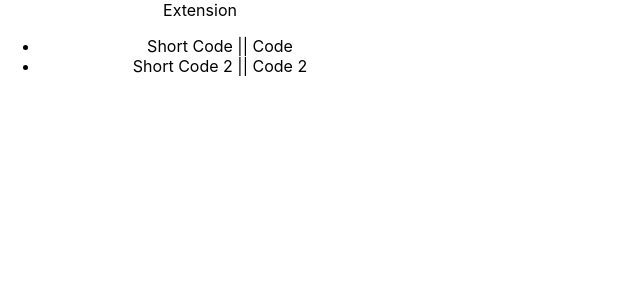
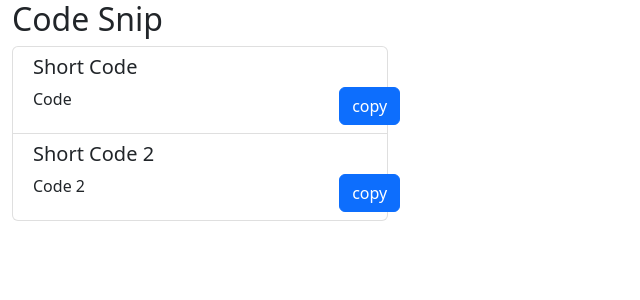
Before and after one commit to raaz9711/chroem_ext, a React (Create React App) app: page / in a window 1280 px wide. Shown: the top 300 px of the page, without its empty margins (0-640 px from the left). Built offline with nearby package versions, Linux system fonts and the light colour scheme.

Commit message:
adding copy snip code

```diff
--- a/package.json
+++ b/package.json
@@ -6,6 +6,7 @@
     "@testing-library/jest-dom": "^5.16.5",
     "@testing-library/react": "^13.4.0",
     "@testing-library/user-event": "^13.5.0",
+    "bootstrap": "^5.2.2",
     "react": "^18.2.0",
     "react-dom": "^18.2.0",
     "react-scripts": "5.0.1",
@@ -16,7 +17,7 @@
     "build": "react-scripts build",
     "test": "react-scripts test",
     "eject": "react-scripts eject",
-    "build-script":"./scripts/build.sh"
+    "build-script": "./scripts/build.sh"
   },
   "eslintConfig": {
     "extends": [
--- a/src/App.js
+++ b/src/App.js
@@ -1,11 +1,43 @@
 import './App.css';
 import code from './codesnip/code';
-function App() {
+const App = () => {
+  const List = ({meta},onClick) => {
+    console.log(meta,onClick)
+   const {id,shortcode,code} = meta
+    return(
+      <li className='list-group-item p-2'>
+        <div className='row container'>
+        <h5>{shortcode}</h5>
+        <div className='col-11' id = {'copy-'+id}>
+        {code}
+        </div>
+        <div className='col-1'>
+          <button className='btn btn-primary' onClick={() => onClick('copy-'+id)}>copy</button>
+        </div>
+
+        </div></li>
+    )
+  }
+const handlecopy = (id) => {
+  const copyText = document.getElementById(id);
+
+  // Select the text field
+  copyText.select();
+  copyText.setSelectionRange(0, 99999); // For mobile devices
+
+   // Copy the text inside the text field
+  navigator.clipboard.writeText(copyText.value);
+
+  // Alert the copied text
+  alert("Copied the text: " + copyText.value);
+}
+
+
   return (
-    <div className="App">
-     Extension
-     <ul>
-      {code.map(c => <li key={c.id}>{c.shortcode} || {c.code } </li>)}
+    <div className="container">
+    <h2> Code Snip </h2>
+     <ul className='list-group'>
+      {code.map(c => <List key ={c.id} meta = {c} onClick = {handlecopy}/>)}
      </ul>
 
     </div>
--- a/src/index.js
+++ b/src/index.js
@@ -3,6 +3,7 @@ import ReactDOM from 'react-dom/client';
 import './index.css';
 import App from './App';
 import reportWebVitals from './reportWebVitals';
+import '../node_modules/bootstrap/dist/css/bootstrap.css'
 
 const root = ReactDOM.createRoot(document.getElementById('root'));
 root.render(
```
Also changed, not shown: 1 other file (tests, documents, lock files or other folders).
